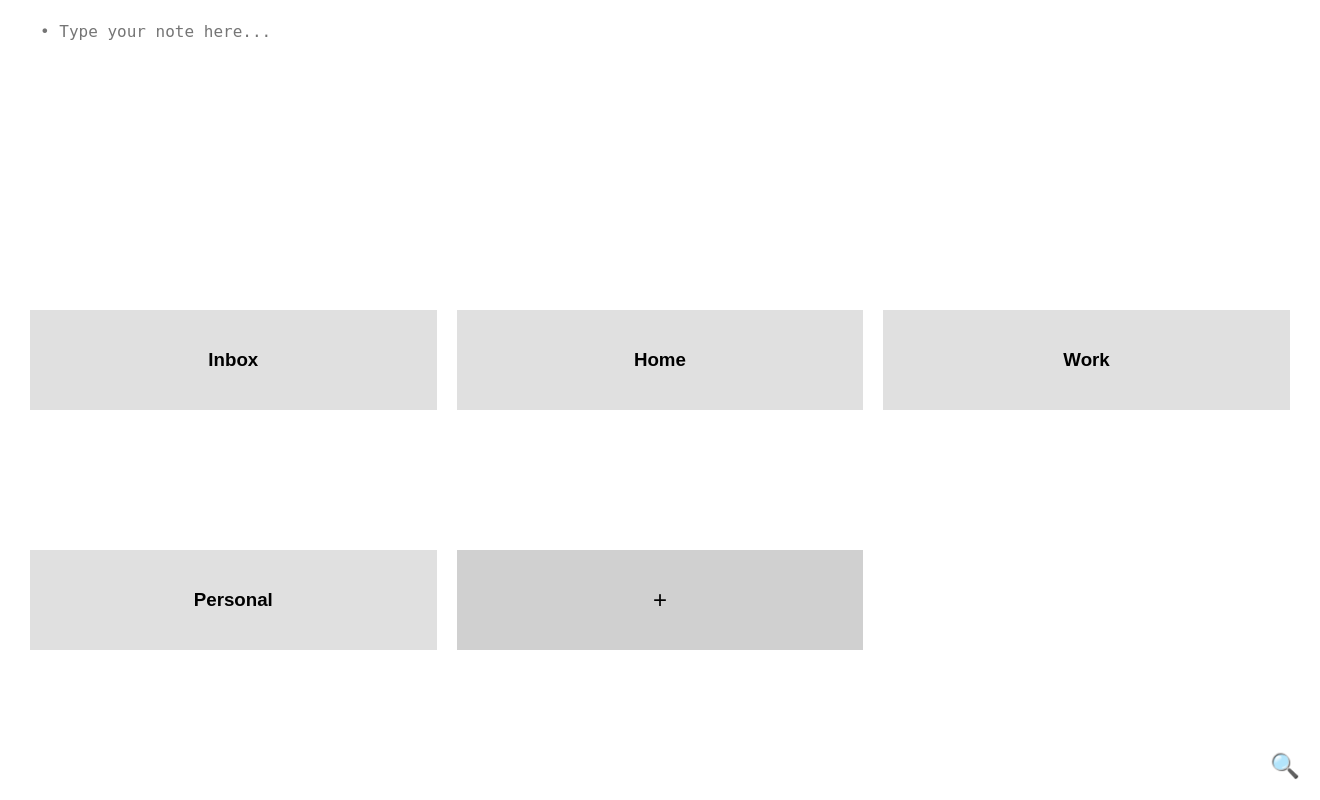
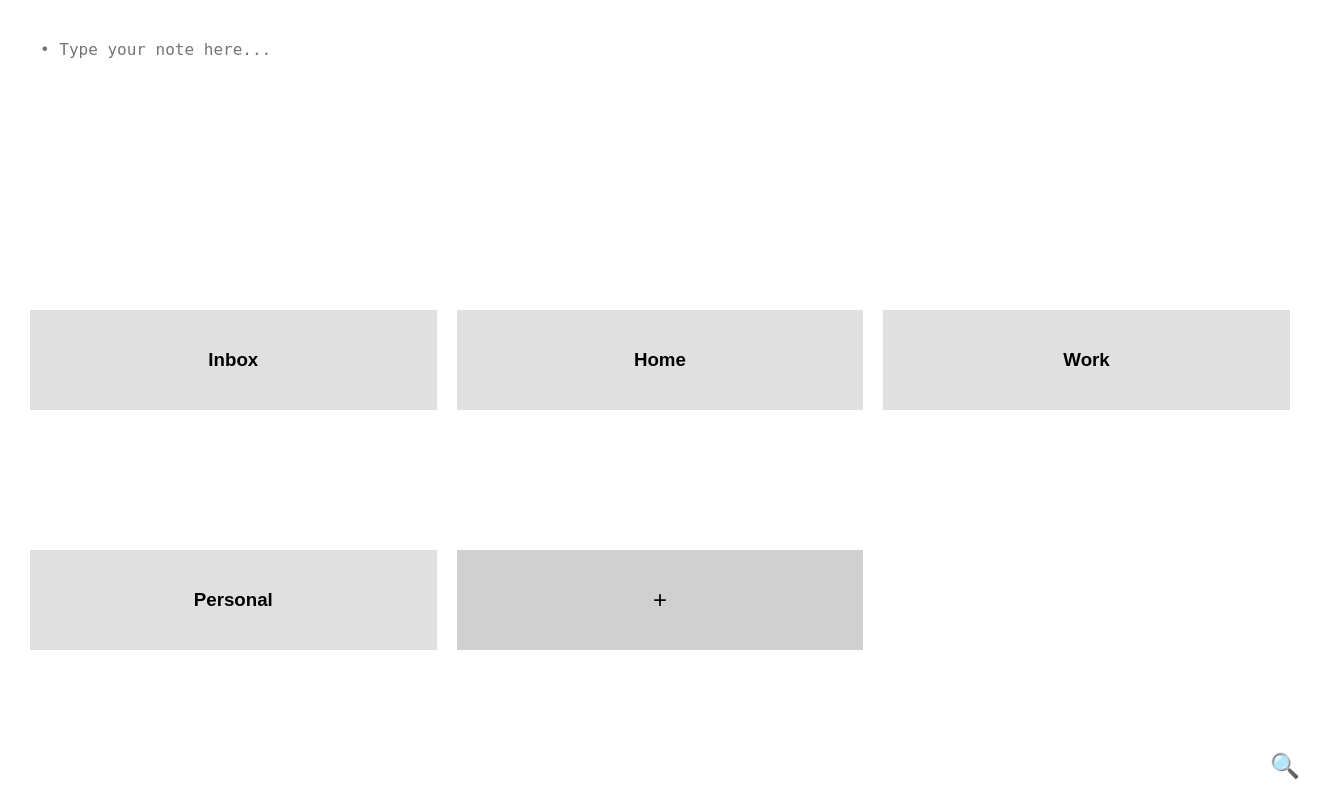
Before and after one commit to acquirk/quirknote, a Flask app: page / in a window 1320 px wide; the page is wider, and only the part inside the window is pictured. Run offline with Flask 2, Linux system fonts and the light colour scheme; data comes from the database, SQL or seed files in the repository.

Commit message:
style: update padding for textarea #new-note

```diff
--- a/static/style.css
+++ b/static/style.css
@@ -90,7 +90,7 @@ body {
     border: none;
     resize: none;
     font-size: 16px;
-    padding-left: 20px;
+    padding: 20px;
 }
 
 #back-button {
```
